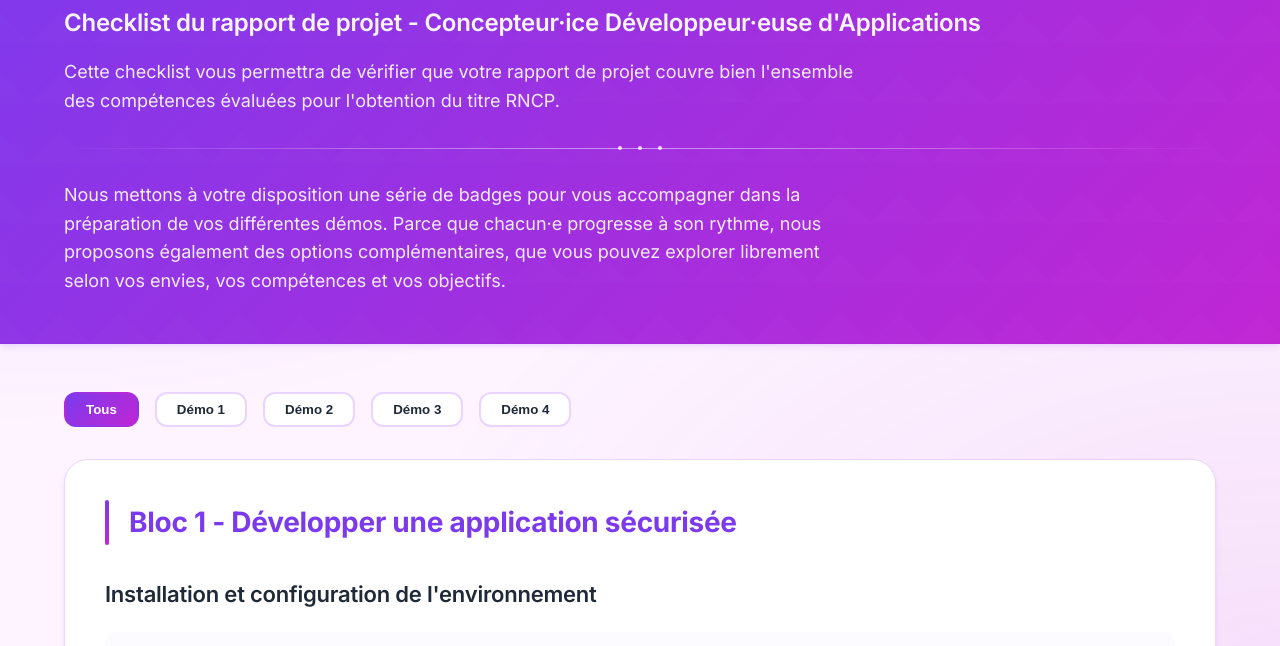
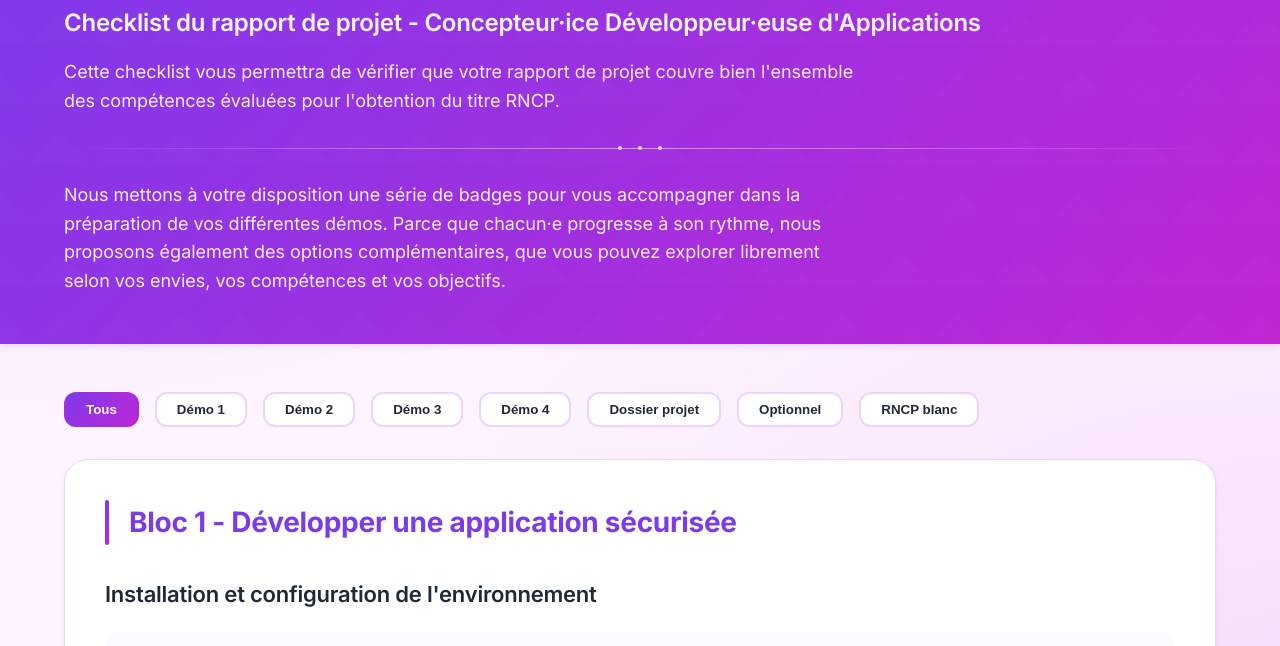
Before and after one commit to leiluspocus/checklist-rncp6-cda, a website: page index.html in a window 1280 px wide. Shown: the part 137-783 px from the top of the page. Drawn offline with Linux system fonts and the light colour scheme.

Commit message:
feat: Update filter

```diff
--- a/index.html
+++ b/index.html
@@ -40,6 +40,10 @@
       <button class="filter-btn" data-filter="demo2">Démo 2</button>
       <button class="filter-btn" data-filter="demo3">Démo 3</button>
       <button class="filter-btn" data-filter="demo4">Démo 4</button>
+      <button class="filter-btn" data-filter="dossier">Dossier projet</button>
+      <button class="filter-btn" data-filter="optionnel">Optionnel</button>
+
+      <button class="filter-btn" data-filter="rncp-blanc">RNCP blanc</button>
     </div>
 
     <main class="container">
@@ -299,7 +303,7 @@
                   aria-label="Gestion des risques et problèmes rencontrés"
                 />
                 <span>Gestion des risques et problèmes rencontrés</span>
-                <span class="demo-badge">RNCP blanc</span>
+                <span class="demo-badge">Dossier projet</span>
               </label>
             </li>
           </ul>
@@ -396,7 +400,7 @@
                   aria-label="Optimisation et indexation"
                 />
                 <span>Optimisation et indexation</span>
-                <span class="demo-badge">RNCP blanc Optionnel</span>
+                <span class="demo-badge">Optionnel</span>
               </label>
             </li>
             <li>
@@ -452,7 +456,7 @@
                   aria-label="Mise en cache et optimisation des performances"
                 />
                 <span>Mise en cache et optimisation des performances</span>
-                <span class="demo-badge">RNCP blanc - Optionnel</span>
+                <span class="demo-badge">Optionnel</span>
               </label>
             </li>
           </ul>
@@ -628,7 +632,7 @@
               <label>
                 <input type="checkbox" aria-label="Documentation utilisateur" />
                 <span>Documentation utilisateur/utilisatrices</span>
-                <span class="demo-badge">RNCP blanc - Optionnel</span>
+                <span class="demo-badge">Optionnel</span>
               </label>
             </li>
             <li>
@@ -740,6 +744,7 @@
                   aria-label="Respect des standards de code"
                 />
                 <span>Respect des standards de code</span>
+                <span class="demo-badge">Dossier projet</span>
               </label>
             </li>
             <li>
@@ -751,6 +756,7 @@
                   aria-label="Gestion des erreurs et exceptions"
                 />
                 <span>Gestion des erreurs et exceptions</span>
+                <span class="demo-badge">Dossier projet</span>
               </label>
             </li>
             <li>
@@ -764,6 +770,7 @@
                 <span
                   >Protection contre les vulnérabilités courantes (OWASP)</span
                 >
+                <span class="demo-badge">Dossier projet</span>
               </label>
             </li>
             <li>
```
